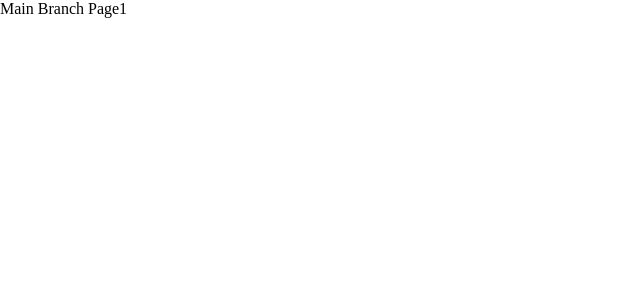
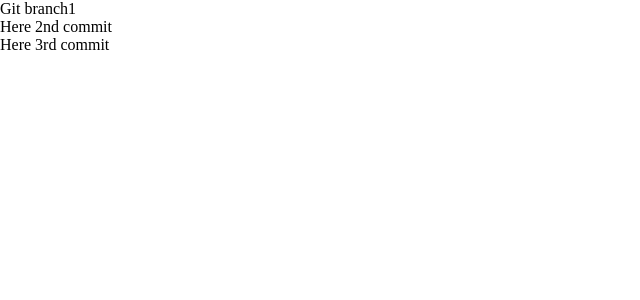
Before and after one commit to arcsoft-hemendra/cherry-code-testing, a React app: page / in a window 1280 px wide. Shown: the top 300 px of the page, without its empty margins (0-640 px from the left). Built offline with nearby package versions, Linux system fonts and the light colour scheme.

Commit message:
push code

```diff
--- a/src/Page1.jsx
+++ b/src/Page1.jsx
@@ -1,6 +1,9 @@
 const Page1 = () =>{
   return(
-    <div>Main Branch Page1</div>
+    <div>Git branch1
+      <p>Here 2nd commit</p>
+      <p>Here 3rd commit</p>
+    </div>
   )
 }
 
```
